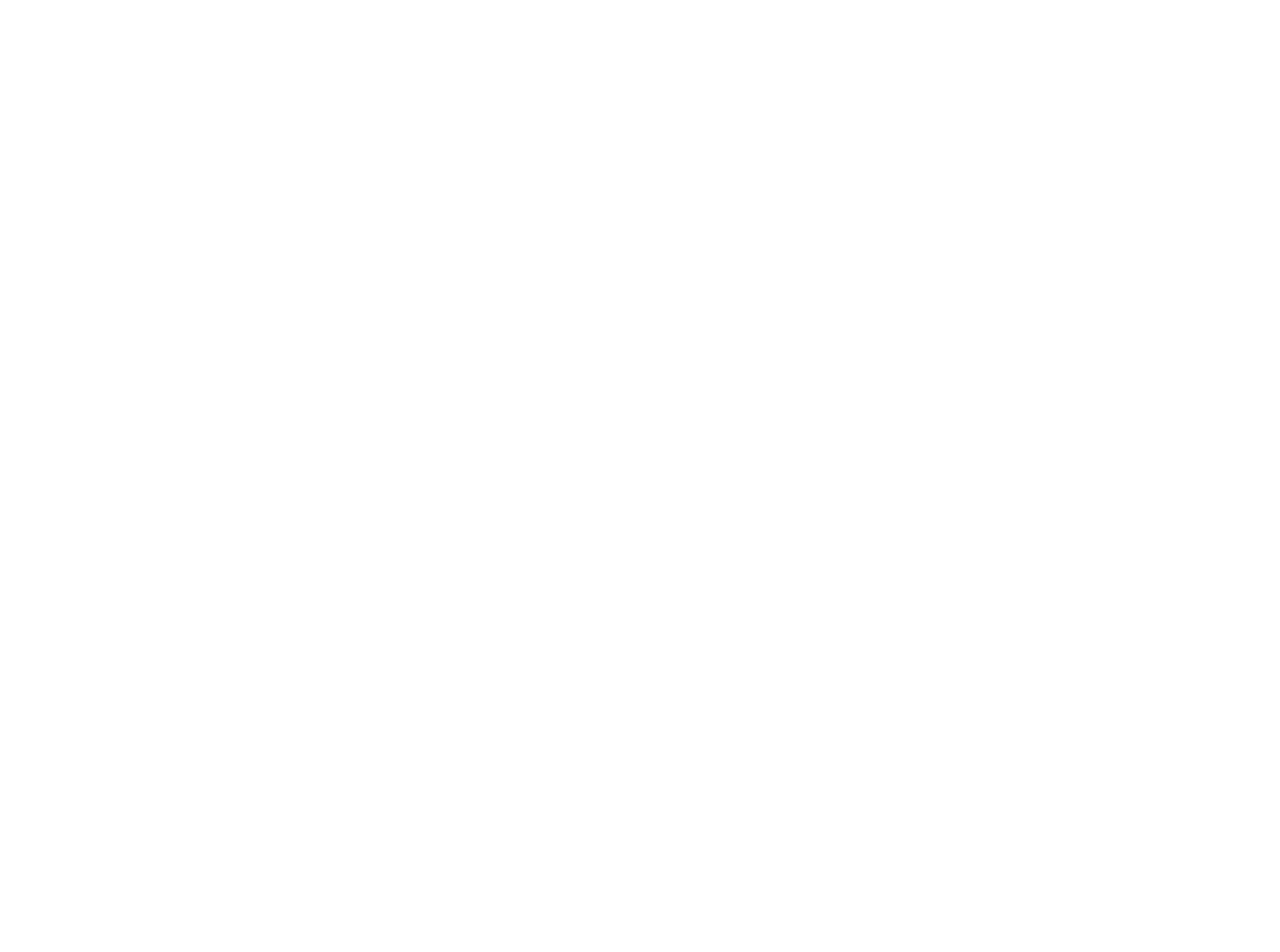
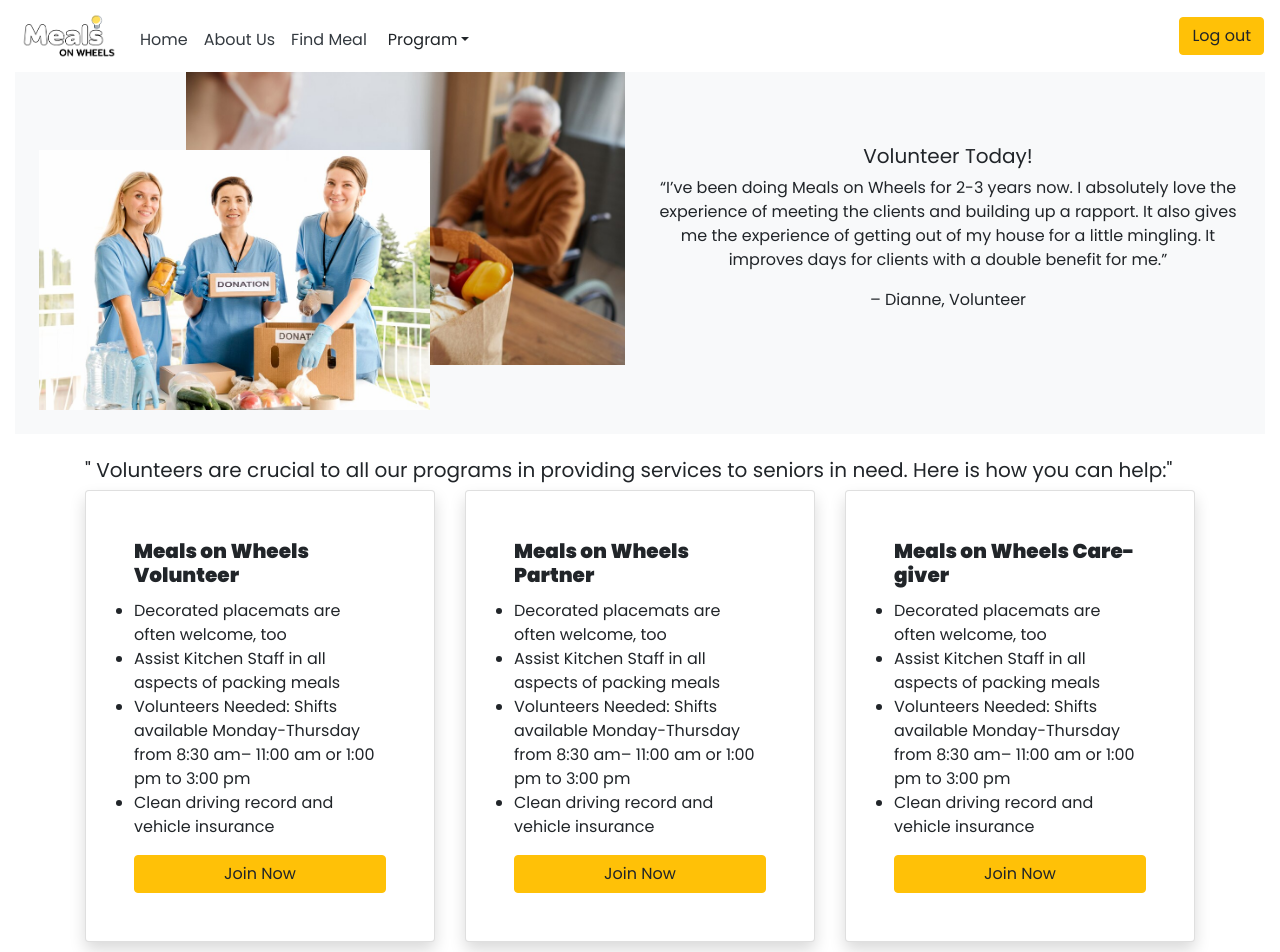
Before and after one commit to thinzarwinluck/HNDC_Unit22_Application-Development_mow_frontend, a React (Vite) app: page /member in a window 1280 px wide. Before the commit this address had no page. Shown: the top 952 px of the page. Before the commit the page ends 800 px from the top, so only its background shows below. Built offline with nearby package versions, Linux system fonts and the light colour scheme; a web font is replaced by a local one.

Commit message:
token setup

```diff
--- a/src/App.jsx
+++ b/src/App.jsx
@@ -19,7 +19,7 @@
           <Route path="/donate" element={<Donate />} />
           <Route path="/admin" element={<Admin />} />
           <Route path="/meal" element={<Meal />} />
-          <Route path="/volunteer" element={<Volunteer />} />
+          <Route path="/member" element={<Volunteer />} />
           <Route path="/register" element={<Register />} />
           <Route path="/login" element={<Login />} />
         </Route>
--- a/src/Navbar.jsx
+++ b/src/Navbar.jsx
@@ -6,7 +6,12 @@
 import { Button, NavbarToggle } from "react-bootstrap";
 
 const navigation = () => {
+  const logout=()=>{
+    localStorage.setItem("token","");
+    window.location.href='/'
+  }
   return (
+
     <Navbar collapseOnSelect expand="lg" className="bg-body-tertiary" bg="white" fixed="top">
       <Navbar.Brand href="/">
         <img
@@ -26,11 +31,13 @@
         </Nav>
         <DropdownButton id="dropdown-basic-button" title="Program" variant="white" className="pt-2">
           {/* Update the href values for your dropdown items */}
-          <Dropdown.Item href="#/action-1">Volunteer</Dropdown.Item>
+          <Dropdown.Item href="/member">Member</Dropdown.Item>
           <Dropdown.Item href="/donate">Donate</Dropdown.Item>
         </DropdownButton>
 
       </Navbar.Collapse>
+      {localStorage.getItem("token") === '' ?(
+        <>
         <Navbar.Collapse id="responsive-navbar-nav" className="justify-content-end">
           <Nav.Link href="/login" className="ml-2">
             <Button variant="warning">Sign In</Button>
@@ -40,7 +47,13 @@
           </Nav.Link>
        </Navbar.Collapse>
 
-    </Navbar>
+   </>
+      ) : (
+        <Navbar.Collapse id="responsive-navbar-nav" className="justify-content-end">
+        <Button variant="warning" onClick={logout}>Log out</Button>
+      </Navbar.Collapse>
+      )}
+      </Navbar>
   );
 };
 
--- a/src/admin/Admin.jsx
+++ b/src/admin/Admin.jsx
@@ -1,57 +1,67 @@
-import React from "react";
-import "./admin.css";
+import React, { useState, useEffect } from 'react';
+import axios from 'axios';
+import service from '../api/apiFetching';
+import { Button , Table , Container } from 'react-bootstrap';
+const Admin = () => {
+  const [usersData, setUserData] = useState([]);
 
-const Admin = () => {
+  useEffect(() => {
+    const getAllUsersData = async () => {
+      try {
+        const response = await service.get('/user/getAll');
+        console.log(response.data);
+        setUserData(response.data);
+      } catch (error) {
+        console.log(error);
+      }
+    };
+
+    getAllUsersData();
+  }, []);
+
   return (
-    <div className="container-fluid">
-      <div className="admin_dashboard">
-        <h1>Admin Dashboard</h1>
-        <table>
-          <tr>
-            <th>Name</th>
-            <th>Email</th>
-            <th>Password</th>
-            <th>Address</th>
-          </tr>
-          <tr>
-            <td>Peter</td>
-            <td>peter@gmail.com</td>
-            <td>1001</td>
-            <td>USA</td>
-          </tr>
-          <tr>
-            <td>Lois</td>
-            <td>lois@gmail.com</td>
-            <td>1502</td>
-            <td>UK</td>
-          </tr>
-          <tr>
-            <td>Joe</td>
-            <td>joe@gmail.com</td>
-            <td>3002</td>
-            <td>Canada</td>
-          </tr>
-          <tr>
-            <td>Cleveland</td>
-            <td>cleveland@gmail.com</td>
-            <td>2501</td>
-            <td>Iceland</td>
-          </tr>
-          <tr>
-            <td>Merry</td>
-            <td>merry@gmail.com</td>
-            <td>2581</td>
-            <td>UK</td>
-          </tr>
-          <tr>
-            <td>Brown</td>
-            <td>brown@gmail.com</td>
-            <td>1181</td>
-            <td>UAE</td>
-          </tr>
-        </table>
-      </div>
-    </div>
+    <Container fluid className="mt-5">
+
+        <h1 className='pt-3'>Admin Dashboard</h1>
+        <Table responsive>
+          <thead>
+            <tr>
+              <th>Name</th>
+              <th>Email</th>
+              <th>Phone</th>
+              <th>Location</th>
+              <th>Health Information</th>
+              <th>User Information</th>
+              <th>User Status</th>
+              <th>User Type</th>
+              <th>Work Available</th>
+            </tr>
+          </thead>
+          <tbody>
+            {usersData.length > 0 ? (
+              usersData.map(user => (
+                <tr key={user.usersId}>
+                  <td>{user.userName}</td>
+                  <td>{user.email}</td>
+                  <td>{user.phone}</td>
+                  <td>Yangon Hlaing</td>
+                  <td>{user.information}</td>
+                  <td>{user.health}</td>
+                  <td>{user.emailVerified?"Verified":"Not Verified"}</td>
+                  <td>{user.user_profile}</td>
+                  <td>{user.user_profile === 'member' || user.user_profile=== 'care-giver'? user.work_type ? 'Part Time' : 'Full Time':" - "}</td>
+                <td><Button variant="primary" onClick={() => console.log("Accept")}>
+                  Accept
+                </Button></td>
+                </tr>
+              ))
+            ) : (
+              <tr></tr>
+            )}
+          </tbody>
+        </Table>
+
+    </Container>
   );
 };
 
--- a/src/api/apiFetching.js
+++ b/src/api/apiFetching.js
@@ -1,5 +1,16 @@
+
 import axios from "axios";
-const baseApi = axios.create({
-    baseURL:"http://localhost:8080/api"
-})
-export default baseApi;
+
+const service = axios.create({ baseURL: "http://localhost:8080/api" });
+service.defaults.headers.post["Content-Type"] = "application/json";
+
+service.interceptors.request.use(function (config) {
+  const callLocalPackage = window.localStorage.getItem("token");
+  const token = callLocalPackage !== '' ?callLocalPackage : "";
+  config.headers.Authorization = token
+    ? `Bearer ${token}`
+    : "";
+  return config;
+});
+
+export default service ;
--- a/src/data.js
+++ b/src/data.js
@@ -1,6 +1,6 @@
-import nutriousImage from '../src/img/nuturious.jpg';
-import friendlyVisitImage from '../src/img/friendlyvisit.jpg';
-import safetyCheckImage from '../src/img/safetycheck.jpg';
+import nutriousImage from "../src/img/nuturious.jpg";
+import friendlyVisitImage from "../src/img/friendlyvisit.jpg";
+import safetyCheckImage from "../src/img/safetycheck.jpg";
 import logo1 from "../src/img/logo1.jpg";
 import logo2 from "../src/img/logo2.png";
 import logo3 from "../src/img/logo3.png";
@@ -8,26 +8,61 @@
 import logo5 from "../src/img/logo5.jpg";
 let aboutUs = [
   {
-            "src":nutriousImage,
-            "title" : "NUTRITIOUS MEAL",
-            "about" : "Adequate nutrition is necessary for health, functionality and the ability to remain independent. Healthy eating can increase mental acuity, resistance to illness and disease, energy levels, immune system strength, recuperation speed and the ability to manage chronic health problems."
+    src: nutriousImage,
+    title: "NUTRITIOUS MEAL",
+    about:
+      "Adequate nutrition is necessary for health, functionality and the ability to remain independent. Healthy eating can increase mental acuity, resistance to illness and disease, energy levels, immune system strength, recuperation speed and the ability to manage chronic health problems.",
   },
   {
-           "src":friendlyVisitImage,
-            "title" : "FRIENDLY VISIT",
-            "about" : "For many, the trusted Meals on Wheels volunteer or staff member who shows up every day with a meal and a smile is the only person they see or speak with all day. This special delivery is the reason to get up in the morning, something to look forward to, and a reminder to take good care of themselves."
+    src: friendlyVisitImage,
+    title: "FRIENDLY VISIT",
+    about:
+      "For many, the trusted Meals on Wheels volunteer or staff member who shows up every day with a meal and a smile is the only person they see or speak with all day. This special delivery is the reason to get up in the morning, something to look forward to, and a reminder to take good care of themselves.",
   },
   {
-            "src" : safetyCheckImage,
-            "title" : "SAFETY CHECK",
-            "about" : "Along with the inevitable impacts of aging come the increased risks of medical emergencies, falls and other accidents. The safety check that accompanies each meal delivery ensures that, in the case of an emergency or problem, medics will be called, families will be notified and our seniors will not be forgotten."
-        }
-    ]
+    src: safetyCheckImage,
+    title: "SAFETY CHECK",
+    about:
+      "Along with the inevitable impacts of aging come the increased risks of medical emergencies, falls and other accidents. The safety check that accompanies each meal delivery ensures that, in the case of an emergency or problem, medics will be called, families will be notified and our seniors will not be forgotten.",
+  },
+];
 
 const logo = Array.from({ length: 36 }, (_, index) => {
   const logos = [logo1, logo2, logo3, logo4, logo5];
   return logos[index % logos.length];
 });
 
+const volunteer = [
+  {
+    id: 1,
+    title: "Meals on Wheels Volunteer",
+    description: [
+        "Decorated placemats are often welcome, too",
+        "Assist Kitchen Staff in all aspects of packing meals",
+        "Volunteers Needed: Shifts available Monday-Thursday from 8:30 am– 11:00 am or 1:00 pm to 3:00 pm",
+        "Clean driving record and vehicle insurance",
+      ],
+  },
+  {
+    id: 2,
+    title: "Meals on Wheels Partner",
+    description: [
+      "Decorated placemats are often welcome, too",
+      "Assist Kitchen Staff in all aspects of packing meals",
+      "Volunteers Needed: Shifts available Monday-Thursday from 8:30 am– 11:00 am or 1:00 pm to 3:00 pm",
+      "Clean driving record and vehicle insurance",
+    ],
+  },
+  {
+    id : 3,
+    title : "Meals on Wheels Care-giver",
+    description: [
+        "Decorated placemats are often welcome, too",
+        "Assist Kitchen Staff in all aspects of packing meals",
+        "Volunteers Needed: Shifts available Monday-Thursday from 8:30 am– 11:00 am or 1:00 pm to 3:00 pm",
+        "Clean driving record and vehicle insurance",
+      ],
+  }
+];
 
-export {aboutUs,logo};
+export { aboutUs, logo, volunteer };
--- a/src/home/Home.jsx
+++ b/src/home/Home.jsx
@@ -8,7 +8,7 @@
 
 const Home = () => {
   return (
-    <Container fluid class="mt-5">
+    <Container fluid className="mt-5">
       <div
         className="herobanner"
         style={{ backgroundImage: `url('${heroBanner}')` }}
@@ -66,7 +66,7 @@
         <h3 className="text-center pt-4">About Us</h3>
         <div className="row p-4">
           {aboutUs.map((item) => (
-            <div className="col-sm-4 text-center">
+            <div className="col-sm-4 text-center" key={item.src}>
               <div className="section3_image">
                 <img className="section3Image" src={item.src} alt="" />
               </div>
--- a/src/register/Register.jsx
+++ b/src/register/Register.jsx
@@ -8,7 +8,7 @@
   Col,
   Alert,
 } from "react-bootstrap";
-import baseApi from "../api/apiFetching";
+import service from "../api/apiFetching";
 import logo from "../img/logo.png";
 import { capitalize } from "lodash";
 import _ from "lodash";
@@ -70,7 +70,7 @@
               information : detailInformation
             };
 
-            baseApi
+            service
               .post("/register", data)
               .then((response) => {
                 if (response.status === 201) {
--- a/src/volunteer/Volunteer.jsx
+++ b/src/volunteer/Volunteer.jsx
@@ -1,8 +1,57 @@
 import React from 'react'
+import { Container , Row, Col, Image ,Button , Card } from 'react-bootstrap'
+import "../home/Home.css";
+import "../donate/donate.css"
+import donate2 from "../img/donate2.jpg";
+import donate3 from "../img/donate3.jpg";
+import { volunteer } from '../data';
+
 
 const Volunteer = () => {
   return (
-    <div>Volunteer</div>
+  <Container fluid className="mt-5">
+     <Container fluid className=" bg-light mt-3 p-4">
+        <div className="row">
+          <div className="col-sm-6">
+          <div className="image-stack">
+          <div className="image-stack__item image-stack__item--top">
+            <img src={donate2} alt="" />
+          </div>
+          <div className="image-stack__item image-stack__item--bottom">
+            <img src={donate3} alt="" />
+          </div>
+        </div>
+          </div>
+          <div className="col-sm-6">
+          <div className="pt-4">
+                <h5 className='text-center pt-5 text-sm'>Volunteer Today!</h5>
+                <p className="text-center">“I’ve been doing Meals on Wheels for 2-3 years now. I absolutely love the experience of meeting the clients and building up a rapport. It also gives me the experience of getting out of my house for a little mingling. It improves days for clients with a double benefit for me.”</p>
+              <p className='text-center'>– Dianne, Volunteer</p>
+              </div>
+          </div>
+        </div>
+      </Container>
+      <Container>
+       <h5 className='mt-4'> " Volunteers are crucial to all our programs in providing services to seniors in need. Here is how you can help:"</h5>
+
+   <Row className='mb-5'>
+     {volunteer.map((v) => (
+    <Col md={4} key={v.id}>
+
+         <Card className='p-5 shadow'>
+          <Card.Title><b>{v.title}</b></Card.Title>
+          <ul>{v.description.map((d) => <li>{d}</li>)}</ul>
+          <Button variant="warning" onClick={() => console.log("Primary")} className='w-100'>
+            Join Now
+          </Button>
+          </Card>
+          </Col>
+
+     ))}
+            </Row>
+      </Container>
+
+   </Container>
   )
 }
 
```
Also changed, not shown: src/login/Login.jsx (+9 -8 lines). Lines whose indentation alone changed are shown as unchanged.
